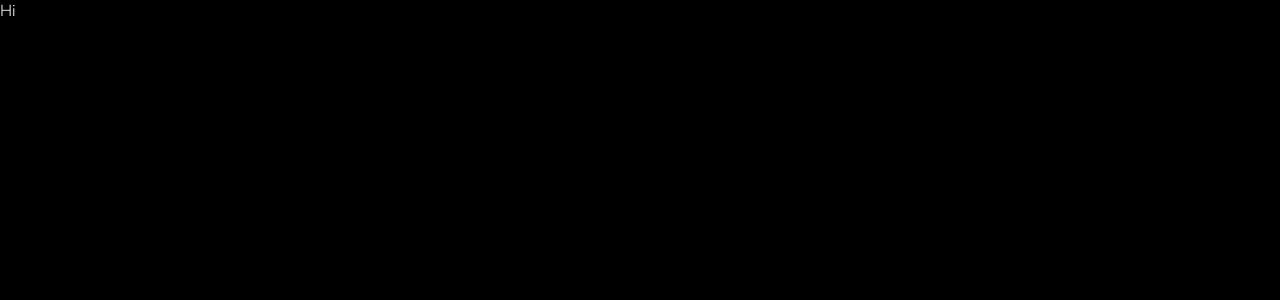
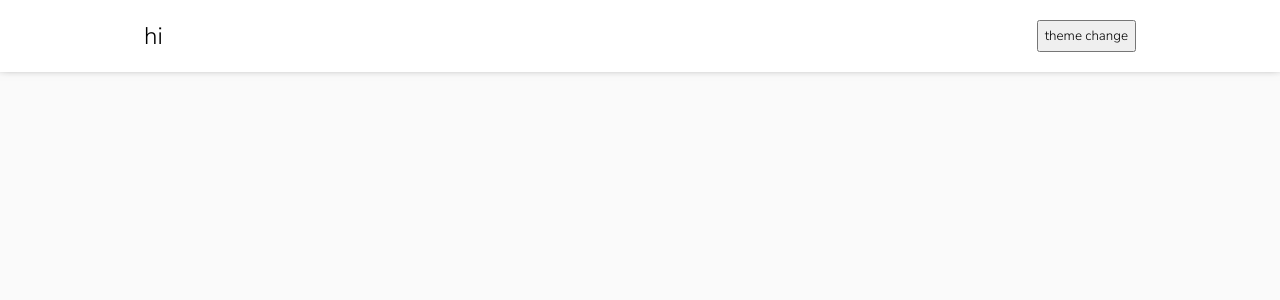
Before and after one commit to zydalabs/FrontEnd-Test, a React (Create React App) app: page / in a window 1280 px wide. Shown: the top 300 px of the page. Built offline with nearby package versions, Linux system fonts and the light colour scheme.

Commit message:
component: basic header with theme toggler

```diff
--- a/src/App.js
+++ b/src/App.js
@@ -7,18 +7,20 @@ import {
   GlobalStyles,
   GlobalAppWrapper
 } from './themes';
+import Header from './components/header/Header';
+
+const THEMES = {
+  light: lightTheme,
+  dark: darkTheme
+};
 
 function App() {
-  const [theme, updateTheme] = useState(darkTheme);
-  const themeToggle = () => {
-    theme === lightTheme && updateTheme(darkTheme);
-    theme === darkTheme && updateTheme(lightTheme);
-  };
+  const [theme, updateTheme] = useState('light');
   return (
-    <ThemeProvider theme={theme}>
+    <ThemeProvider theme={THEMES[theme]}>
       <GlobalStyles />
       <GlobalAppWrapper>
-        <div className='div'>Hi</div>
+        <Header theme={theme} updateTheme={updateTheme} />
       </GlobalAppWrapper>
     </ThemeProvider>
   );
--- /dev/null
+++ b/src/components/header/Header.js
@@ -0,0 +1,26 @@
+import React from 'react';
+import styled from 'styled-components';
+
+const Container = styled.div`
+  display: flex;
+  justify-content: space-between;
+  width: 80%;
+`;
+
+const Header = ({ theme, updateTheme }) => {
+  const themeToggle = () => {
+    theme === 'light' && updateTheme('dark');
+    theme === 'dark' && updateTheme('light');
+  };
+
+  return (
+    <header>
+      <Container>
+        hi
+        <button onClick={themeToggle}>theme change</button>
+      </Container>
+    </header>
+  );
+};
+
+export default Header;
--- a/src/themes.js
+++ b/src/themes.js
@@ -1,26 +1,47 @@
 import styled, { createGlobalStyle } from 'styled-components';
 
 const lightTheme = {
-  body: '#fff',
+  background: '#fafafa',
+  elements: '#ffffff',
+  input: '#858585',
   fontColor: '#000'
 };
 
 const darkTheme = {
-  body: '#000',
-  fontColor: '#fff'
+  background: '#202c37',
+  elements: '#2b3945',
+  input: '##fafafa',
+  fontColor: '#ffffff'
 };
 
 const GlobalStyles = createGlobalStyle`
 body {
-    background-color:${props => props.theme.body}
+    background-color:${props => props.theme.background}
 }`;
 
 const GlobalAppWrapper = styled.div`
   * {
     font-family: 'Nunito Sans', sans-serif;
   }
+
+  header {
+    display: flex;
+    justify-content: center;
+    align-items: center;
+    font-size: 24px;
+    padding: 20px;
+    box-shadow: 0 -6px 10px #171918;
+    background-color: ${props => props.theme.elements};
+    color: ${props => props.theme.fontColor};
+  }
+
   .div {
+    background-color: ${props => props.theme.elements};
     color: ${props => props.theme.fontColor};
+  }
+
+  .input {
+    color: ${props => props.theme.input};
   }
 `;
 
```
